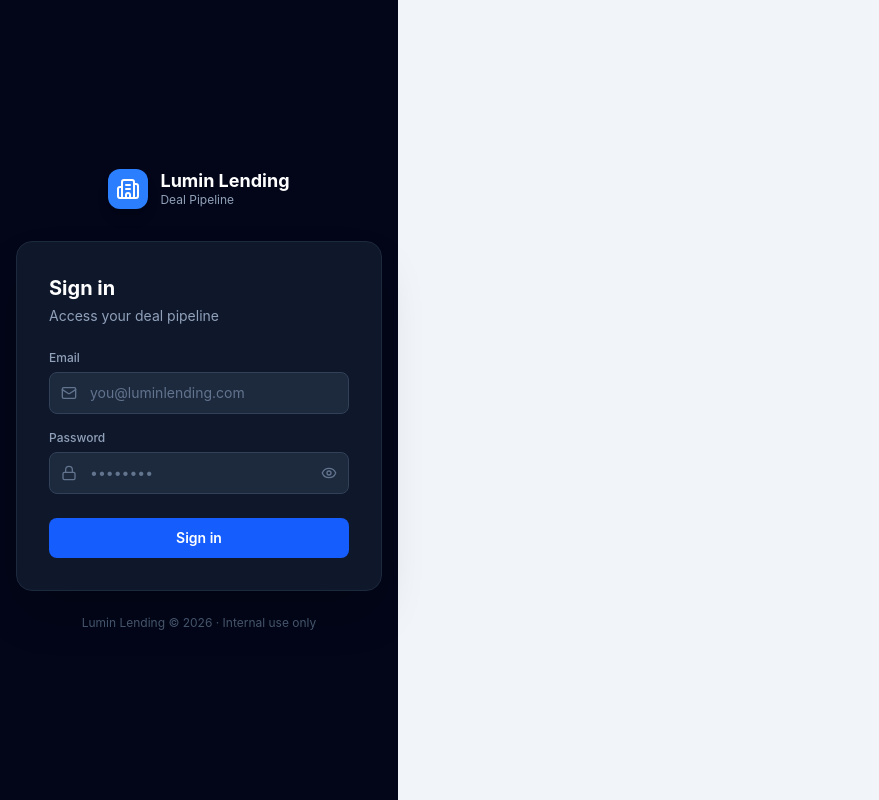
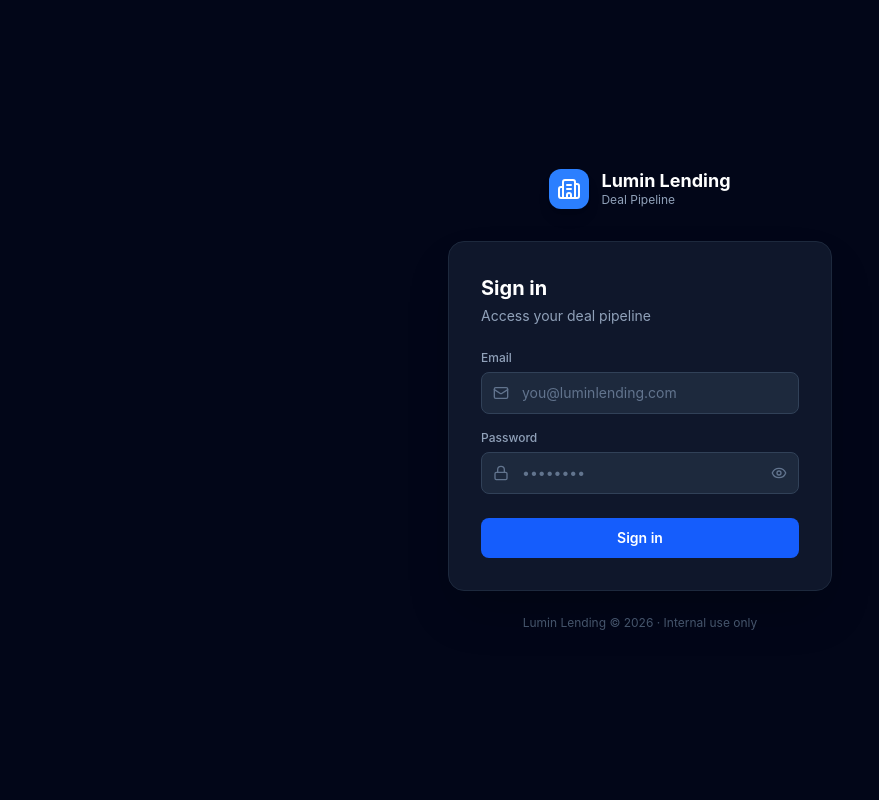
Before and after one commit to loantoahome-png/lumin-deals, a Next.js app: page /login in a window 1280 px wide. Shown: the whole page, without its empty margins (0-879 px from the left). Built offline with nearby package versions, Linux system fonts and the light colour scheme; no server answers.

Commit message:
Fix login page not filling full width in flex layout
Co-Authored-By: Claude Sonnet 4.6 <noreply@anthropic.com>

```diff
--- a/app/login/page.tsx
+++ b/app/login/page.tsx
@@ -37,7 +37,7 @@ function LoginForm() {
   }
 
   return (
-    <div className="min-h-screen bg-slate-950 flex items-center justify-center p-4">
+    <div className="flex-1 min-h-screen bg-slate-950 flex items-center justify-center p-4">
       <div className="w-full max-w-sm">
 
         {/* Logo */}
```
